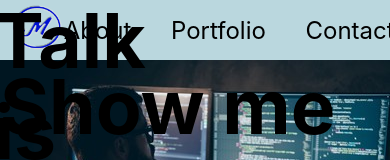
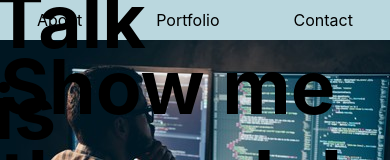
Before and after one commit to jessemcc/Portfolio, a React (Create React App) app: page / in a window 390 px wide. Shown: the top 160 px of the page. Built offline with nearby package versions, Linux system fonts and the light colour scheme.

Commit message:
Completed phone width css for navbar

```diff
--- a/src/components/navbar/NavBar.module.scss
+++ b/src/components/navbar/NavBar.module.scss
@@ -1,20 +1,5 @@
-.listStyle {
-    width: 100%;
-    list-style-type: none;
-    display: flex;
-    justify-content: space-around;
-    align-items: center;
-    font-size: 24px;
-}
-
-.listContainer {
-    width: 95%;
-}
-
-.logoContainer {
-    width: 1%;
-    display: flex;
-    align-items: center;
+@mixin for-phone-only{
+    @media (max-width: 420px) {@content}
 }
 
 .navContainer {
@@ -23,9 +8,51 @@
     background-color: #BAD7DE;
     display: flex;
     align-items: center;
+
+    @include for-phone-only {
+        height: 40px;
+        justify-content: center;
+    }
+}
+
+.logoContainer {
+    display: flex;
+    align-items: center;
+
+    @include for-phone-only {
+        display: none;
+    }
 }
 
 .navLogo {
     width: 70px;
     height: 70px;
+
+    @include for-phone-only {
+        width: 50px;
+        height: 50px;
+    }
 }
+
+.listContainer {
+    width: 100%;
+
+    @include for-phone-only {
+        display: flex;
+        justify-content: center;
+    }
+}
+
+.listStyle {
+    width: 100%;
+    list-style-type: none;
+    display: flex;
+    justify-content: space-around;
+    align-items: center;
+    font-size: 1.5em;
+
+    @include for-phone-only {
+        font-size: 1.0em;
+        padding: 0;
+    }
+}
```
